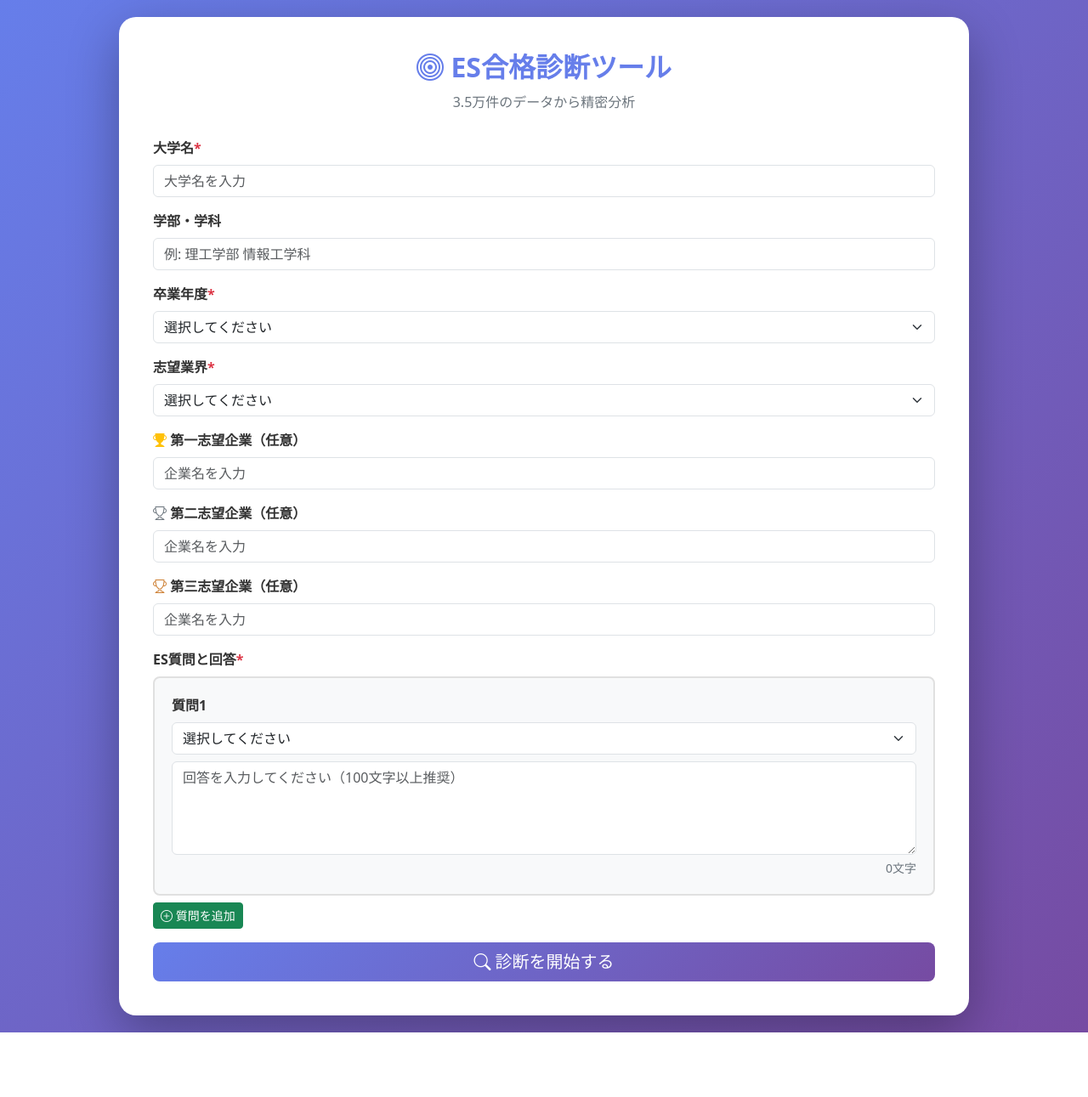
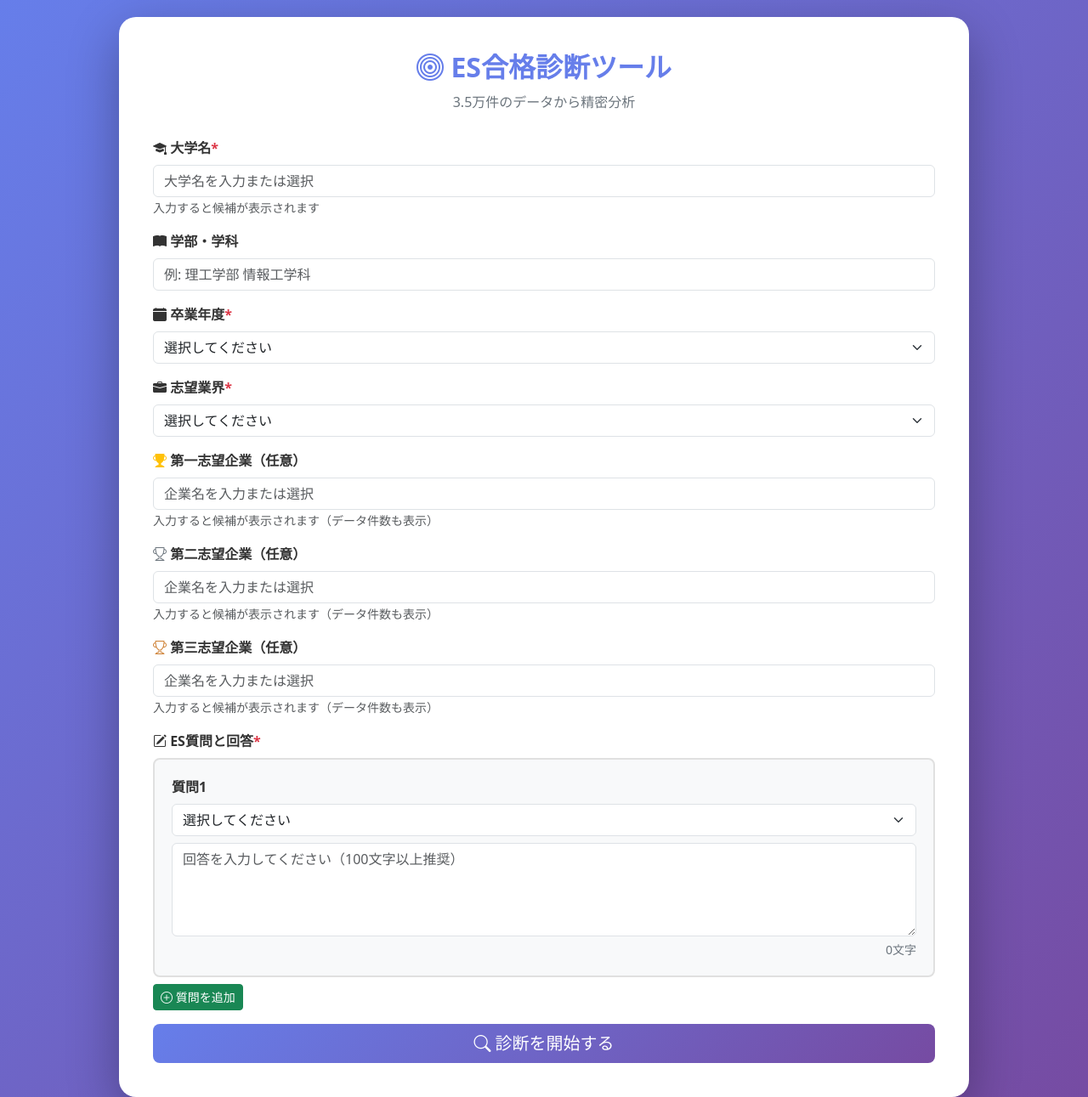
Before and after one commit to ryosuke-fujii/es, a Flask app: page / in a window 1280 px wide. Shown: the top 1291 px of the page at 85% size. Before the commit the page ends 1215 px from the top, so only its background shows below. Run offline with Flask 3, Linux system fonts and the light colour scheme.

Commit message:
feat: Improve company list, add industry ES samples, and enhance form design
1. Fix company list filtering to include all companies with 株式会社 prefix:
   - Improve filtering logic to preserve companies starting with 株式会社
   - Add length check (>1) to filter out invalid entries
   - Use explicit key function for Japanese sorting

2. Add industry-specific similar ES samples:
   - Create get_industry_similar_es_samples() function
   - Filter similar ES by target industry
   - Display top 3 similar ES in industry analysis section
   - Show company name, result status, university, and similarity score

3. Enhance form design with Bootstrap styling:
   - Add icons to all form labels (mortarboard, book, calendar, briefcase, etc.)
   - Add help text for datalist inputs to indicate search functionality
   - Improve placeholder text for better UX
   - Add data count information in help text for company selection

These improvements make the form more user-friendly and provide better
context for industry-specific ES analysis.

```diff
--- a/src/app.py
+++ b/src/app.py
@@ -132,8 +132,12 @@ def load_csv_data(csv_path):
     industries_list = sorted(es_data['industry'].dropna().unique().tolist())
     industries_list = [i for i in industries_list if i and str(i).strip() != ""]
 
-    companies_list = sorted(es_data['company_name'].dropna().unique().tolist())
-    companies_list = [c for c in companies_list if c and str(c).strip() != ""]
+    # 企業リストの処理を改善（前株企業も含める）
+    companies_list = es_data['company_name'].dropna().unique().tolist()
+    # 空文字や空白のみの企業名を除外（ただし、前株企業は保持）
+    companies_list = [c for c in companies_list if c and str(c).strip() != "" and len(str(c).strip()) > 1]
+    # ソート（日本語対応）
+    companies_list = sorted(companies_list, key=lambda x: str(x))
 
     # 企業ごとのデータ件数をカウント
     company_counts = es_data['company_name'].value_counts().to_dict()
@@ -437,6 +441,58 @@ def analyze_es_answers(answers):
         'improvements': improvements if improvements else ['現状で良い内容です']
     }
 
+def get_industry_similar_es_samples(similar_es, target_industry, top_n=3):
+    """志望業界内の類似度の高いESのサンプルを取得"""
+    # 志望業界のESのみをフィルタリング
+    industry_es = similar_es[similar_es['industry'].str.contains(target_industry, na=False)]
+
+    if len(industry_es) == 0:
+        # 業界内のESがない場合は空のリストを返す
+        return []
+
+    samples = []
+
+    for idx, row in industry_es.head(top_n).iterrows():
+        user_info = str(row.get('user_info', ''))
+
+        # 卒業年度を抽出
+        grad_year_match = re.search(r'(\d{2})卒', user_info)
+        grad_year = grad_year_match.group(1) + '卒' if grad_year_match else '不明'
+
+        university = row.get('university', '不明')
+
+        # 学部・学科を抽出
+        major_match = re.search(r'\|\s*([^|]+)\s*\|', user_info)
+        major = major_match.group(1).strip() if major_match else '不明'
+
+        es_content = []
+        for i in range(1, 4):
+            question = row.get(f'question_{i}', '')
+            answer = row.get(f'answer_{i}', '')
+
+            if question and answer and str(question).strip() and str(answer).strip():
+                es_content.append({
+                    'question': str(question).strip(),
+                    'answer': str(answer).strip()[:500] + ('...' if len(str(answer)) > 500 else '')
+                })
+
+        if len(es_content) > 0:
+            sample = {
+                'company': str(row['company_name']),
+                'industry': str(row['industry']) if not pd.isna(row['industry']) else '不明',
+                'result': str(row['result_status']),
+                'similarity': round(float(row['similarity_score']) * 100, 1),
+                'profile': {
+                    'university': university,
+                    'major': major,
+                    'gradYear': grad_year
+                },
+                'esContent': es_content
+            }
+            samples.append(sample)
+
+    return samples
+
 def get_similar_es_samples(similar_es, top_n=3):
     """類似ESのサンプルを取得"""
     samples = []
@@ -560,6 +616,7 @@ def analyze_es():
         industry_analysis = analyze_industry(data['targetIndustry'])
         es_analysis = analyze_es_answers(data['esAnswers'])
         similar_es_samples = get_similar_es_samples(similar_es, top_n=3)
+        industry_similar_es_samples = get_industry_similar_es_samples(similar_es, data['targetIndustry'], top_n=3)
 
         # 志望企業のマッチ率を計算（第三志望まで）
         target_companies_match = []
@@ -601,6 +658,7 @@ def analyze_es():
             'industryAnalysis': industry_analysis,
             'esAnalysis': es_analysis,
             'similarESSamples': similar_es_samples,
+            'industrySimilarESSamples': industry_similar_es_samples,  # 業界内の類似ES
             'targetCompaniesMatch': target_companies_match,  # 第三志望までのマッチ率
             'dataStatistics': {
                 'totalEsCount': total_es_count,
--- a/templates/index.html
+++ b/templates/index.html
@@ -145,16 +145,19 @@
                     <!-- 大学名 -->
                     <div class="mb-3">
                         <label for="university" class="form-label">
-                            大学名<span class="required">*</span>
+                            <i class="bi bi-mortarboard-fill"></i> 大学名<span class="required">*</span>
                         </label>
                         <input type="text" class="form-control" id="university" list="universities-list"
-                               required placeholder="大学名を入力">
+                               required placeholder="大学名を入力または選択">
                         <datalist id="universities-list"></datalist>
+                        <small class="text-muted">入力すると候補が表示されます</small>
                     </div>
 
                     <!-- 学部・学科 -->
                     <div class="mb-3">
-                        <label for="major" class="form-label">学部・学科</label>
+                        <label for="major" class="form-label">
+                            <i class="bi bi-book-fill"></i> 学部・学科
+                        </label>
                         <input type="text" class="form-control" id="major"
                                placeholder="例: 理工学部 情報工学科">
                     </div>
@@ -162,7 +165,7 @@
                     <!-- 卒業年度 -->
                     <div class="mb-3">
                         <label for="graduationYear" class="form-label">
-                            卒業年度<span class="required">*</span>
+                            <i class="bi bi-calendar-fill"></i> 卒業年度<span class="required">*</span>
                         </label>
                         <select class="form-select" id="graduationYear" required>
                             <option value="">選択してください</option>
@@ -176,7 +179,7 @@
                     <!-- 志望業界 -->
                     <div class="mb-3">
                         <label for="targetIndustry" class="form-label">
-                            志望業界<span class="required">*</span>
+                            <i class="bi bi-briefcase-fill"></i> 志望業界<span class="required">*</span>
                         </label>
                         <select class="form-select" id="targetIndustry" required>
                             <option value="">選択してください</option>
@@ -190,8 +193,9 @@
                             <i class="bi bi-trophy-fill text-warning"></i> 第一志望企業（任意）
                         </label>
                         <input type="text" class="form-control" id="targetCompany1"
-                               list="companies-list" placeholder="企業名を入力">
+                               list="companies-list" placeholder="企業名を入力または選択">
                         <datalist id="companies-list"></datalist>
+                        <small class="text-muted">入力すると候補が表示されます（データ件数も表示）</small>
                     </div>
 
                     <!-- 第二志望企業 -->
@@ -200,7 +204,8 @@
                             <i class="bi bi-trophy text-secondary"></i> 第二志望企業（任意）
                         </label>
                         <input type="text" class="form-control" id="targetCompany2"
-                               list="companies-list" placeholder="企業名を入力">
+                               list="companies-list" placeholder="企業名を入力または選択">
+                        <small class="text-muted">入力すると候補が表示されます（データ件数も表示）</small>
                     </div>
 
                     <!-- 第三志望企業 -->
@@ -209,13 +214,14 @@
                             <i class="bi bi-trophy" style="color: #cd7f32;"></i> 第三志望企業（任意）
                         </label>
                         <input type="text" class="form-control" id="targetCompany3"
-                               list="companies-list" placeholder="企業名を入力">
+                               list="companies-list" placeholder="企業名を入力または選択">
+                        <small class="text-muted">入力すると候補が表示されます（データ件数も表示）</small>
                     </div>
 
                     <!-- ES質問と回答 -->
                     <div class="mb-3">
                         <label class="form-label">
-                            ES質問と回答<span class="required">*</span>
+                            <i class="bi bi-pencil-square"></i> ES質問と回答<span class="required">*</span>
                         </label>
                         <div class="es-questions-area" id="es-questions-container">
                             <div class="es-question-item">
@@ -299,6 +305,9 @@
                         </h2>
                         <div class="row mb-3" id="industry-stats"></div>
                         <div class="alert alert-warning" id="recommendations"></div>
+
+                        <!-- 業界内の類似ES -->
+                        <div id="industry-similar-es-section" class="mt-4"></div>
                     </div>
                 </div>
 
@@ -693,6 +702,46 @@
                 <ul class="mb-0">${recommendationsHtml}</ul>
             `;
 
+            // 業界内の類似ES
+            if (data.industrySimilarESSamples && data.industrySimilarESSamples.length > 0) {
+                const industrySimilarESHtml = data.industrySimilarESSamples.map(sample => {
+                    const badgeClass = sample.result === '内定' ? 'badge-accepted' : 'badge-pass';
+                    const badgeText = sample.result === '内定' ? '内定' : '通過';
+
+                    const qaItemsHtml = sample.esContent.slice(0, 1).map(qa => `
+                        <div class="card mb-2">
+                            <div class="card-body">
+                                <h6 class="text-primary"><i class="bi bi-question-circle"></i> ${qa.question}</h6>
+                                <p class="card-text" style="white-space: pre-wrap;">${qa.answer}</p>
+                            </div>
+                        </div>
+                    `).join('');
+
+                    return `
+                        <div class="card es-sample-card mb-3">
+                            <div class="card-body">
+                                <div class="d-flex justify-content-between align-items-center mb-2">
+                                    <h6 class="card-title mb-0">${sample.company}</h6>
+                                    <span class="badge ${badgeClass}">${badgeText}</span>
+                                </div>
+                                <div class="alert alert-secondary py-2 mb-2">
+                                    <small>
+                                        <i class="bi bi-mortarboard"></i> ${sample.profile.university} |
+                                        <i class="bi bi-percent"></i> 類似度: ${sample.similarity}%
+                                    </small>
+                                </div>
+                                ${qaItemsHtml}
+                            </div>
+                        </div>
+                    `;
+                }).join('');
+
+                document.getElementById('industry-similar-es-section').innerHTML = `
+                    <h5 class="text-primary mb-3"><i class="bi bi-file-earmark-text-fill"></i> 志望業界内の類似ES</h5>
+                    ${industrySimilarESHtml}
+                `;
+            }
+
             // ES分析
             const strengthsHtml = data.esAnalysis.strengths.map(s =>
                 `<li class="mb-2"><i class="bi bi-check-circle-fill text-success"></i> ${s}</li>`
```
